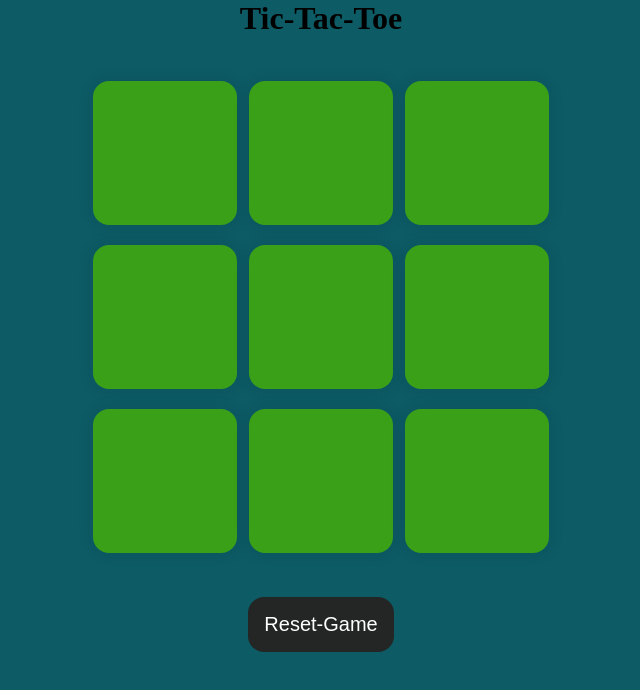
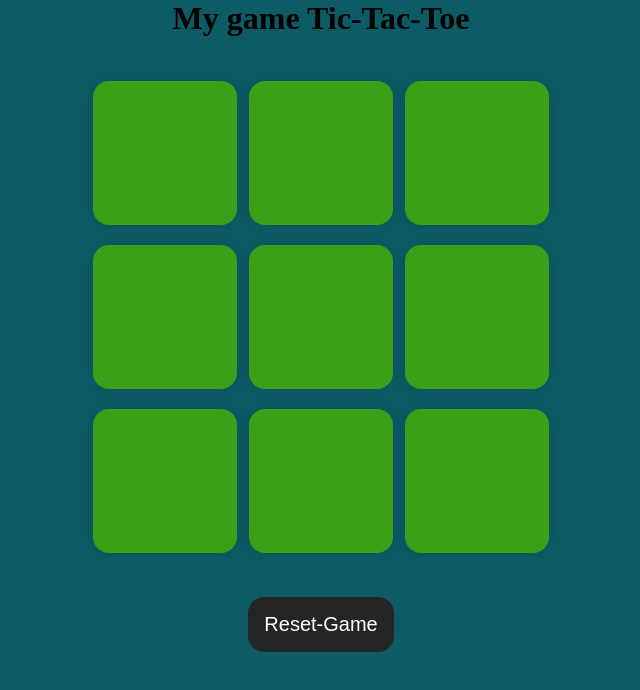
Before and after one commit to satishcoderZZ1/mini-project, a plain HTML site: page index.html in a window 1280 px wide. Shown: the whole page, without its empty margins (319-959 px from the left). Drawn offline with Linux system fonts and the light colour scheme.

Commit message:
modefied the game

```diff
--- a/index.html
+++ b/index.html
@@ -12,7 +12,7 @@
   <button id="new-btn">New-Game</button>
  </div>
  <main>
-  <h1>Tic-Tac-Toe</h1>
+  <h1>My game Tic-Tac-Toe</h1>
   <div class="container">
    <div class="game">
     <button class="box "></button>
```
